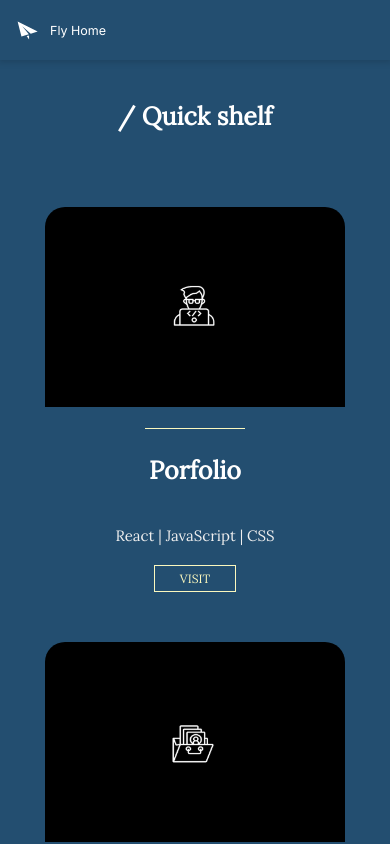
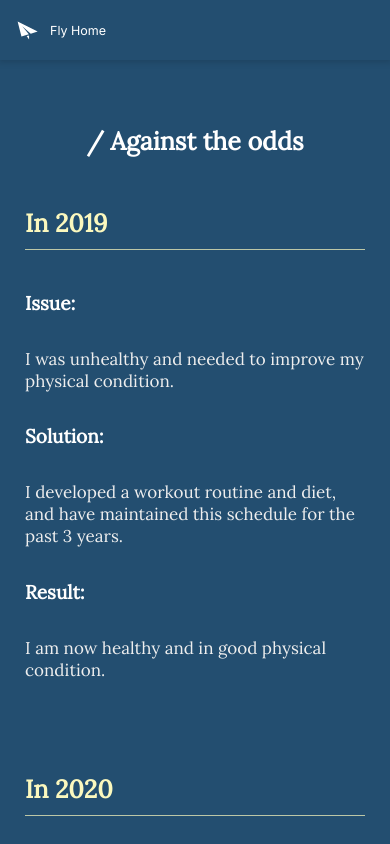
Before and after one commit to atrain42/react-portfolio, a React (Create React App) app: page /shelf in a window 390 px wide. Shown: the top 844 px of the page. Built offline with nearby package versions, Linux system fonts and the light colour scheme.

Commit message:
site updates

```diff
--- a/src/components/CourseCard/CourseCard.js
+++ b/src/components/CourseCard/CourseCard.js
@@ -6,20 +6,6 @@ import classes from "./CourseCard.module.css";
 import SingleProject from "./SingleProject.js";
 
 const projects = [
-  {
-    title: "Forkify",
-    info: "This site allows you to search food key words and it displays a list of results. *Available only on desktop*",
-    technologies: "CSS | JavaScript | MVC ",
-    id: 1,
-    destination: "https://austin-max-forkify.netlify.app/",
-  },
-  {
-    title: "Pixel Prism",
-    info: "This is my freelance site that I created with React. Animations were added using the Framer motion extension.",
-    technologies: "React | JavaScript ",
-    id: 3,
-    destination: "https://pixel-prism.netlify.app/",
-  },
   {
     title: "Food Order",
     info: "A template for a restuarant's website. You can add and remove different menu items to the shopping cart. *Available only on desktop*",
@@ -42,11 +28,25 @@ const projects = [
     destination: "https://javascriptcourse-mapty.netlify.app/",
   },
   {
-    title: "Websume App",
-    info: "One of the first applications I made. The site was created using HTML, CSS, and Vanilla JavaScript",
-    technologies: "React | Express | Node.js",
+    title: "Matching Game",
+    info: "A matching game created using React. Click the cards and see how many tries it takes you.",
+    technologies: "React",
     id: 7,
-    destination: "http://www.websume.org/",
+    destination: "https://matching-game-app.netlify.app/",
+  },
+  {
+    title: "Forkify",
+    info: "This site allows you to search food key words and it displays a list of results. *Available only on desktop*",
+    technologies: "CSS | JavaScript | MVC ",
+    id: 1,
+    destination: "https://austin-max-forkify.netlify.app/",
+  },
+  {
+    title: "Pixel Prism",
+    info: "This is my freelance site that I created with React. Animations were added using the Framer motion extension.",
+    technologies: "React | JavaScript ",
+    id: 3,
+    destination: "https://pixel-prism.netlify.app/",
   },
 ];
 
--- a/src/layout/Header/Header.js
+++ b/src/layout/Header/Header.js
@@ -1,6 +1,5 @@
 import { useRef } from "react";
 import { useInView } from "framer-motion";
-import { Link } from "react-router-dom";
 import classes from "./Header.module.css";
 
 const Header = () => {
@@ -57,16 +56,6 @@ const Header = () => {
         >
           Go to resume
         </a>
-        <Link
-          to="/shelf"
-          id={classes.shelf}
-          style={{
-            opacity: isInView ? 1 : 0,
-            transition: "all 0.9s linear 1s",
-          }}
-        >
-          Quick view
-        </Link>
       </div>
     </header>
   );
--- a/src/layout/Header/Header.module.css
+++ b/src/layout/Header/Header.module.css
@@ -61,17 +61,6 @@
   cursor: pointer;
   box-shadow: 0px 0px 7px 2px rgba(0, 0, 0, 0.269);
   margin-right: 15px;
-}
-
-#shelf {
-  cursor: pointer;
-  margin-right: 0px;
-  font-family: "Inter", sans-serif;
-  margin-left: 15px;
-  background-color: var(--color-yellow);
-  box-shadow: 0px 0px 7px 2px rgba(0, 0, 0, 0.269);
-  border: 1px solid var(--color-yellow);
-  color: black;
 }
 
 .header a:active {
--- a/src/layout/Shelf/Discipline.css
+++ b/src/layout/Shelf/Discipline.css
@@ -5,6 +5,7 @@
   justify-content: center;
   font-family: "Lora", sans-serif;
   padding-bottom: 100px;
+  padding-top: 100px;
 }
 
 .history {
@@ -47,7 +48,7 @@
 
 @media (max-width: 550px) {
   .discipline {
-    padding: 0 25px;
+    padding: 100px 25px;
   }
 
   .history-bin {
--- a/src/layout/Shelf/Project.css
+++ /dev/null
@@ -1,41 +0,0 @@
-.project {
-  display: flex;
-  flex-direction: column;
-  align-items: center;
-  justify-content: center;
-  padding: 0 25px;
-}
-
-.project p {
-  color: #eee;
-  font-size: 15px;
-}
-
-.project img {
-  width: 300px;
-  border-top-left-radius: 20px;
-  border-top-right-radius: 20px;
-  height: 200px;
-}
-
-.shelf-linebreak {
-  width: 100px;
-  height: 0.5px;
-  border-bottom: 1px solid var(--color-yellow);
-  margin: 0 auto;
-  margin-top: 20px;
-}
-
-.project-text h1 {
-  letter-spacing: 1px;
-  border-bottom: 0px;
-}
-
-.project a {
-  text-decoration: none;
-  color: var(--color-yellow);
-  border: 1px solid var(--color-yellow);
-  padding: 5px 25px;
-  font-size: 12px;
-  margin-top: 5px;
-}
--- a/src/layout/Shelf/Project.js
+++ /dev/null
@@ -1,15 +0,0 @@
-import "./Project.css";
-
-const Project = ({ title, src, tech, direction }) => {
-  return (
-    <div className="project">
-      <img src={src} alt="project" />
-      <div className="shelf-linebreak"></div>
-      <h1>{title}</h1>
-      <p>{tech}</p>
-      <a href={direction}>VISIT</a>
-    </div>
-  );
-};
-
-export default Project;
--- a/src/layout/Shelf/Work.css
+++ /dev/null
@@ -1,37 +0,0 @@
-.quick-shelf {
-  font-family: "Lora", sans-serif;
-  text-align: center;
-  padding-top: 75px;
-}
-
-.quick-shelf h1 {
-  font-size: 25px;
-  color: #fff;
-}
-
-.work {
-  padding: 150px 0px;
-  padding-top: 50px;
-  display: grid;
-  grid-template-columns: repeat(3, minmax(140px, 350px));
-  justify-content: center;
-  gap: 20px 20px;
-  overflow: hidden;
-  margin: 0 auto;
-  margin-bottom: 4rem;
-  align-items: center;
-}
-
-@media (max-width: 1025px) {
-  .work {
-    grid-template-columns: repeat(2, minmax(140px, 350px));
-    padding-bottom: 50px;
-  }
-}
-
-@media (max-width: 675px) {
-  .work {
-    grid-template-columns: repeat(1, minmax(140px, 350px));
-    gap: 50px;
-  }
-}
--- a/src/layout/Shelf/Work.js
+++ /dev/null
@@ -1,39 +0,0 @@
-import Project from "./Project";
-import dev from "../../images/dev.webp";
-import freelance from "../../images/freelance.webp";
-import invite from "../../images/invite.webp";
-
-import "./Work.css";
-
-const Work = () => {
-  return (
-    <section className="quick-shelf">
-      <h1>/ Quick shelf</h1>
-      <div className="work">
-        <Project
-          src={dev}
-          alt="dev"
-          title="Porfolio"
-          tech="React | JavaScript | CSS"
-          direction="https://www.austinmaxheimer.com/"
-        />
-        <Project
-          src={freelance}
-          alt="dev"
-          title="Freelance"
-          tech="React | JavaScript | CSS"
-          direction="https://pixel-prism.netlify.app/"
-        />
-        <Project
-          src={invite}
-          alt="dev"
-          title="Pixel Invite"
-          tech="React | JavaScript | CSS"
-          direction="https://www.pixelinvite.com/"
-        />
-      </div>
-    </section>
-  );
-};
-
-export default Work;
--- a/src/pages/Shelf.js
+++ b/src/pages/Shelf.js
@@ -1,5 +1,5 @@
 import "./Shelf.css";
-import Work from "../layout/Shelf/Work";
+
 import Discipline from "../layout/Shelf/Discipline";
 import SecondaryNav from "../components/Navbar/SecondaryNav";
 import Footer from "../layout/Footer/Footer";
@@ -14,7 +14,7 @@ const Shelf = () => {
     >
       <section className="shelf">
         <SecondaryNav />
-        <Work />
+
         <Discipline />
         <Footer />
       </section>
```
